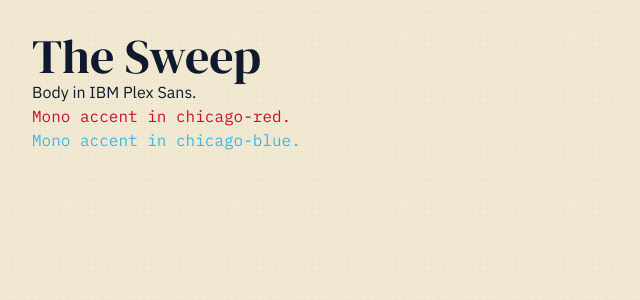
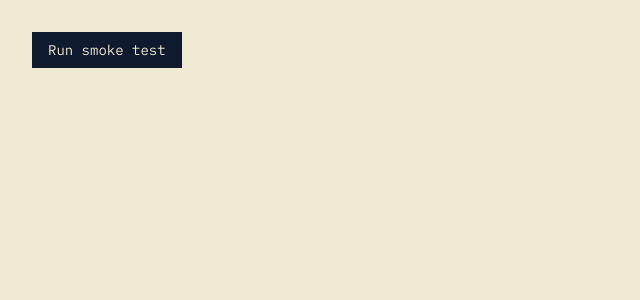
Before and after one commit to aabdur1/the-sweep, a React (Vite) app: page / in a window 1280 px wide. Shown: the top 300 px of the page, without its empty margins (0-640 px from the left). Built offline with nearby package versions, Linux system fonts and the light colour scheme.

Commit message:
chore: smoke-test data layer end-to-end against canonical address

```diff
--- a/src/App.tsx
+++ b/src/App.tsx
@@ -1,12 +1,39 @@
+import { useState } from 'react';
+import { geocode } from './lib/geocode';
+import { lookupZone } from './lib/zones';
+import { fetchSchedule } from './lib/schedule';
 import './index.css';
 
 export default function App() {
+  const [out, setOut] = useState<string>('');
+
+  const run = async () => {
+    setOut('Running…');
+    try {
+      const g = await geocode('1819 S California Ave');
+      const z = await lookupZone(g.lat, g.lon);
+      const s = await fetchSchedule(z.ward, z.section);
+      setOut(
+        JSON.stringify(
+          { geocode: g, zone: z, scheduleCount: s.length, first: s[0], last: s[s.length - 1] },
+          null,
+          2
+        )
+      );
+    } catch (e) {
+      setOut(`ERROR: ${(e as Error).message}`);
+    }
+  };
+
   return (
-    <div className="min-h-screen bg-cream text-ink p-8 grain">
-      <h1 className="font-serif text-5xl">The Sweep</h1>
-      <p className="font-sans">Body in IBM Plex Sans.</p>
-      <p className="font-mono text-chicago-red">Mono accent in chicago-red.</p>
-      <p className="font-mono text-chicago-blue">Mono accent in chicago-blue.</p>
+    <div className="min-h-screen bg-cream text-ink p-8 font-mono text-sm">
+      <button
+        className="bg-ink text-cream px-4 py-2 mb-4"
+        onClick={() => void run()}
+      >
+        Run smoke test
+      </button>
+      <pre className="whitespace-pre-wrap">{out}</pre>
     </div>
   );
 }
```
